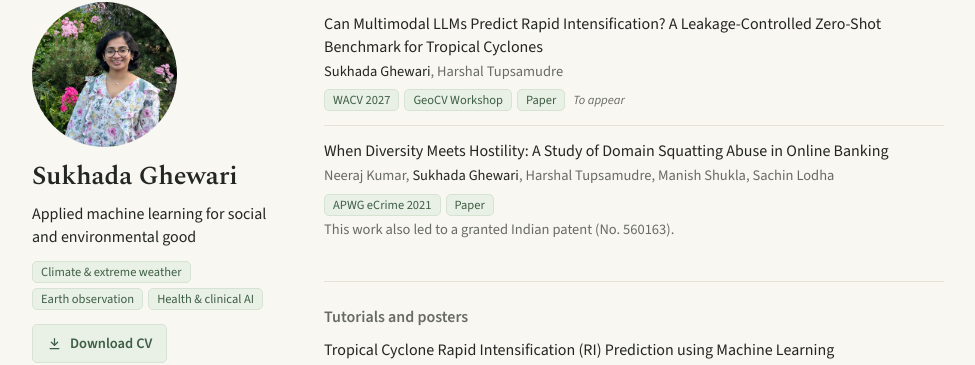
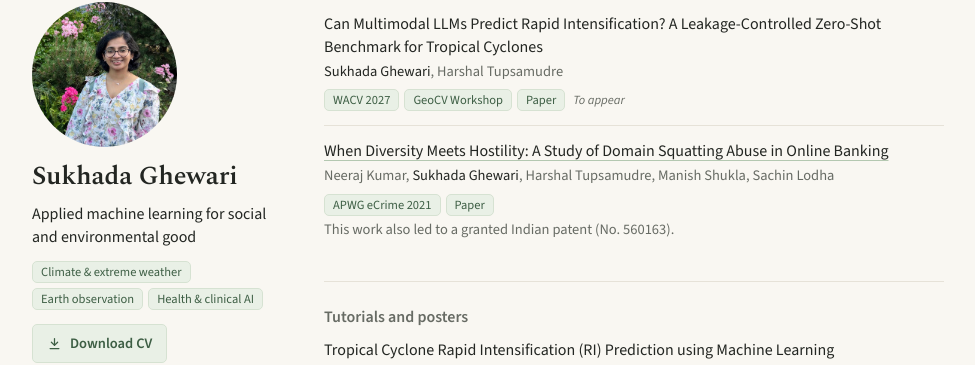
Before and after one commit to sukhadaghewari/sukhadaghewari.github.io, a Jekyll site: the page built from index.html, in a window 1280 px wide and 1400 px high, scrolled down 653 px. Shown: the part 100-465 px from the top of the window, without its empty margins (152-1127 px from the left). Built offline with Jekyll 4.4.1, drawn with Linux system fonts in a browser that asks for light colours.

Commit message:
Link paper titles when a paper has a URL
Co-Authored-By: Claude Opus 5.5 <noreply@anthropic.com>

```diff
--- a/index.html
+++ b/index.html
@@ -137,6 +137,9 @@ permalink: /
     .papers li{display:grid;gap:2px;padding:14px 0;border-top:1px solid var(--line)}
     .papers li:first-child{border-top:0;padding-top:0}
     .p-title{font-weight:500;color:var(--ink);line-height:1.4}
+    /* A paper with a link: the title keeps its ink colour, with the usual soft link underline */
+    a.p-title{justify-self:start;text-decoration:underline;text-decoration-color:var(--link-line);text-decoration-thickness:1px;text-underline-offset:4px}
+    a.p-title:hover{color:var(--link);text-decoration-color:currentColor}
     .p-authors{font-size:14.5px;color:var(--muted)}
     .p-authors strong{font-weight:500}
     /* Small, subtle tags under each paper */
@@ -270,7 +273,7 @@ permalink: /
     <ul class="papers">
       {%- for p in items %}
       <li>
-        <span class="p-title">{{ p.title }}</span>
+        {%- if p.url %}<a class="p-title" href="{{ p.url }}" target="_blank" rel="noopener">{{ p.title }}</a>{% else %}<span class="p-title">{{ p.title }}</span>{% endif %}
         <span class="p-authors">{% for a in p.authors %}{% if a == site.title %}<strong>{{ a }}</strong>{% else %}{{ a }}{% endif %}{% unless forloop.last %}, {% endunless %}{% endfor %}</span>
         {%- comment -%} "Accepted" notes become a small tag; other notes stay as a line. {%- endcomment -%}
         {%- assign status = nil %}{% assign note = p.note %}
```
